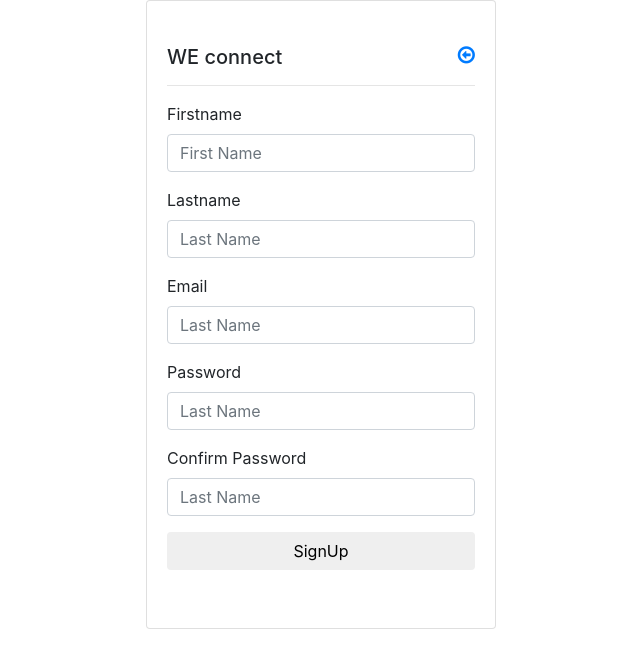
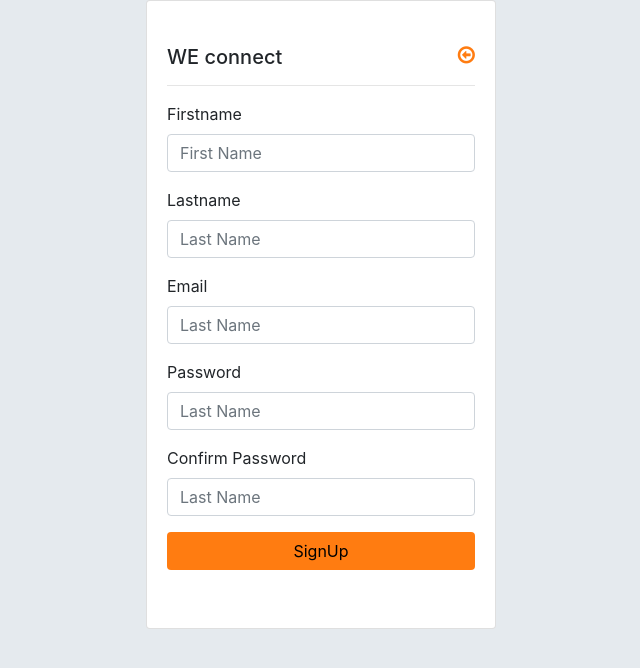
Before and after one commit to klevamane/weconnect-business, a plain HTML site: page template/signup.html in a window 1280 px wide. Shown: the whole page, without its empty margins (319-959 px from the left). Drawn offline with Linux system fonts and the light colour scheme.

Commit message:
Add color to submit button and arrow font

```diff
--- a/template/css/style.css
+++ b/template/css/style.css
@@ -1,6 +1,18 @@
+
 body#dashboard {
     overflow-x: hidden;
     background: rgb(229, 236, 241);
+  }
+
+body{
+  background: rgb(229, 234, 238);
+}
+
+.app-buttons {
+  background: rgb(255, 124, 17) !important;
+}
+.sign-color {
+      color: rgb(255, 124, 17) !important;
   }
 
 
--- a/template/signup.html
+++ b/template/signup.html
@@ -25,7 +25,7 @@
           <div class="card-body" style="padding-bottom:30px">
             <h5 class="card-title"><span class="brandstyle1">WE</span> connect
               <a href="./index.html">
-                <i class="fa fa-arrow-circle-o-left float-right primary-app-colour" aria-hidden="true"></i>
+                <i class="fa fa-arrow-circle-o-left float-right sign-color" aria-hidden="true"></i>
               </a>
             </h5>
             <hr/>
@@ -55,7 +55,7 @@
                 <input type="password" class="form-control" id="cpassword" placeholder="Last Name">
               </div>
 
-              <button type="submit" class="btn btn-primarybtn btn-block my-1">SignUp</button>
+              <button type="submit" class="btn app-buttons btn-block my-1">SignUp</button>
             </form>
           </div>
         </div>
```
